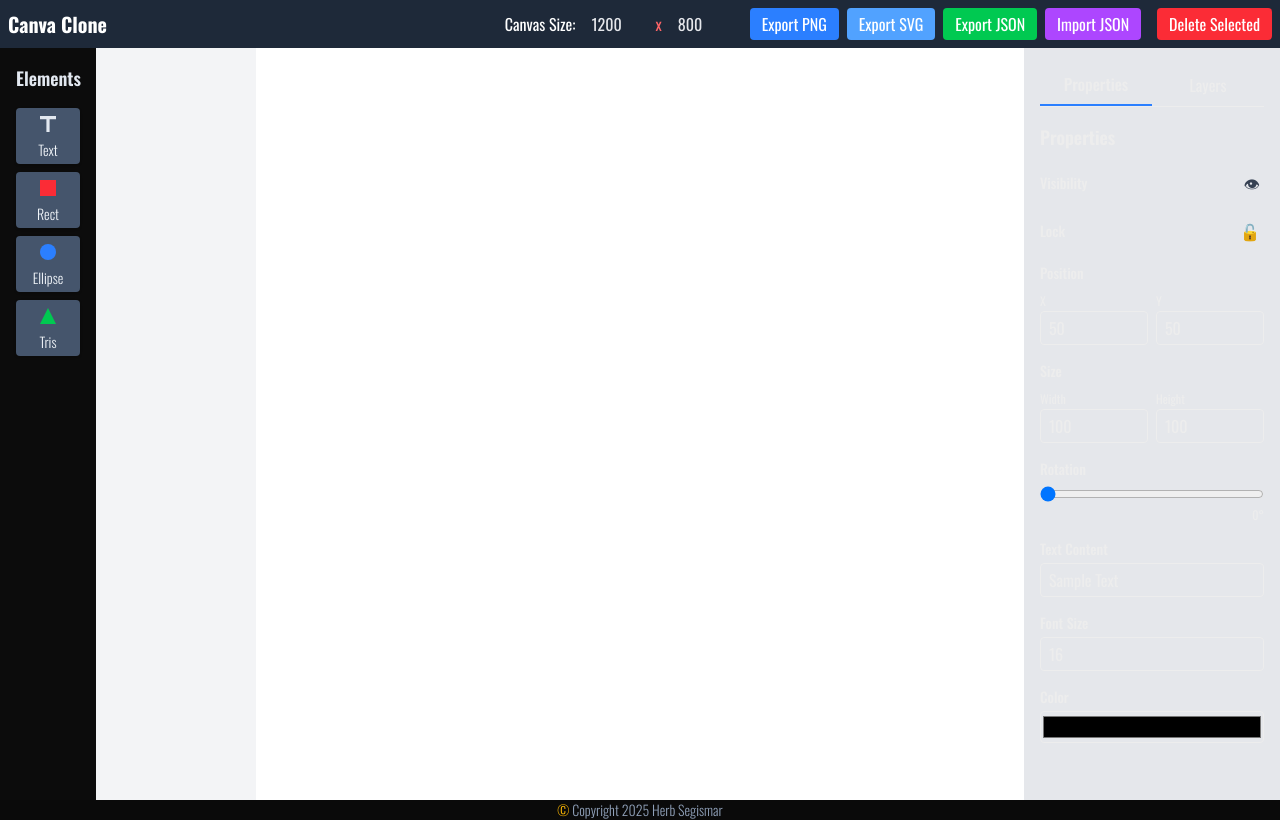
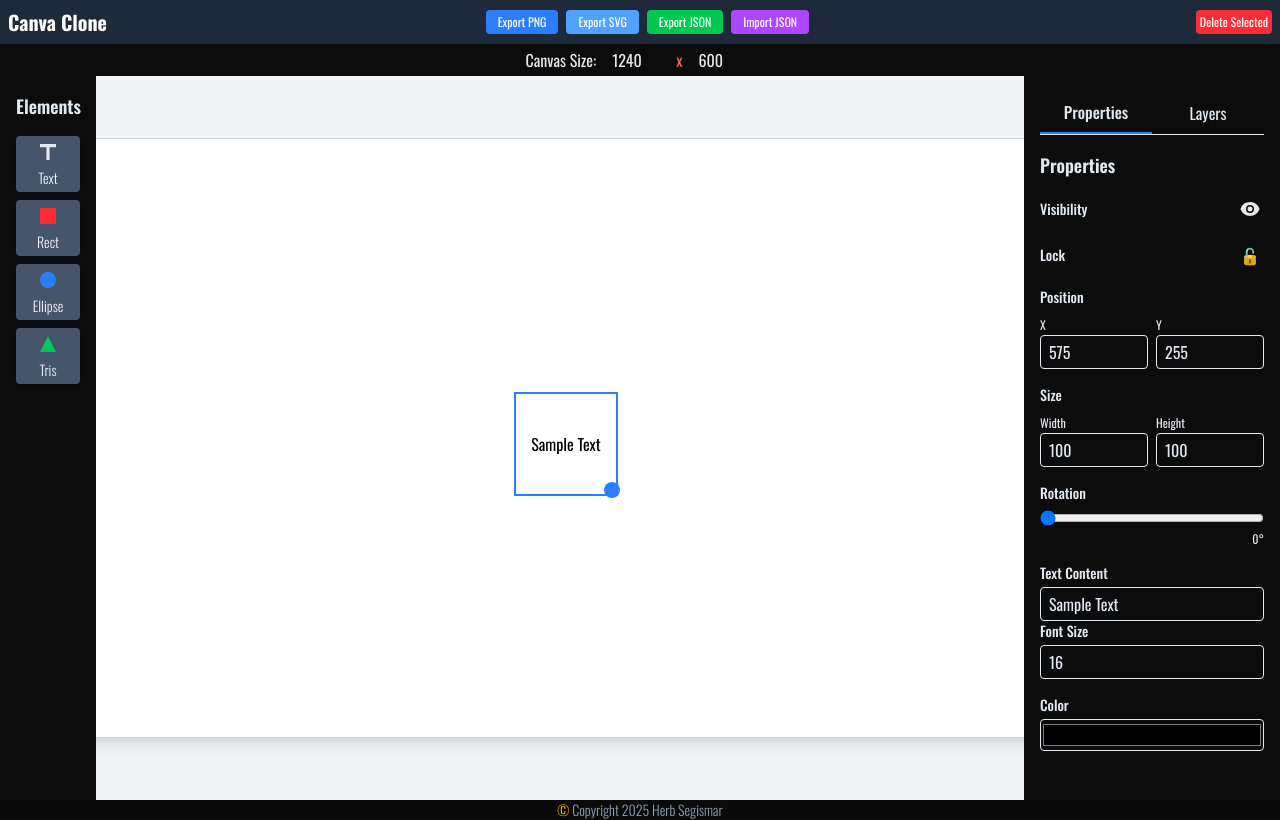
Before and after one commit to HerbertSegismar/canva-clone, a Next.js app: page / in a window 1280 px wide. Both pictures are taken after a click on the button "Text". Built offline with nearby package versions, Linux system fonts and the light colour scheme.

Commit message:
Canvas size

```diff
--- /dev/null
+++ b/app/Icons/EyeIcons.tsx
@@ -0,0 +1,41 @@
+import React from "react";
+
+export const Eye = () => {
+  return (
+    <div>
+      <svg
+        xmlns="http://www.w3.org/2000/svg"
+        viewBox="0 0 20 20"
+        fill="currentColor"
+        className="size-5"
+      >
+        <path d="M10 12.5a2.5 2.5 0 1 0 0-5 2.5 2.5 0 0 0 0 5Z" />
+        <path
+          fillRule="evenodd"
+          d="M.664 10.59a1.651 1.651 0 0 1 0-1.186A10.004 10.004 0 0 1 10 3c4.257 0 7.893 2.66 9.336 6.41.147.381.146.804 0 1.186A10.004 10.004 0 0 1 10 17c-4.257 0-7.893-2.66-9.336-6.41ZM14 10a4 4 0 1 1-8 0 4 4 0 0 1 8 0Z"
+          clipRule="evenodd"
+        />
+      </svg>
+    </div>
+  );
+};
+
+export const EyeSlash = () => {
+  return (
+    <div>
+      <svg
+        xmlns="http://www.w3.org/2000/svg"
+        viewBox="0 0 20 20"
+        fill="currentColor"
+        className="size-5"
+      >
+        <path
+          fillRule="evenodd"
+          d="M3.28 2.22a.75.75 0 0 0-1.06 1.06l14.5 14.5a.75.75 0 1 0 1.06-1.06l-1.745-1.745a10.029 10.029 0 0 0 3.3-4.38 1.651 1.651 0 0 0 0-1.185A10.004 10.004 0 0 0 9.999 3a9.956 9.956 0 0 0-4.744 1.194L3.28 2.22ZM7.752 6.69l1.092 1.092a2.5 2.5 0 0 1 3.374 3.373l1.091 1.092a4 4 0 0 0-5.557-5.557Z"
+          clipRule="evenodd"
+        />
+        <path d="m10.748 13.93 2.523 2.523a9.987 9.987 0 0 1-3.27.547c-4.258 0-7.894-2.66-9.337-6.41a1.651 1.651 0 0 1 0-1.186A10.007 10.007 0 0 1 2.839 6.02L6.07 9.252a4 4 0 0 0 4.678 4.678Z" />
+      </svg>
+    </div>
+  );
+};
--- a/app/components/CanvasArea.tsx
+++ b/app/components/CanvasArea.tsx
@@ -79,21 +79,6 @@ const CanvasArea = forwardRef<HTMLDivElement, CanvasAreaProps>(
 
     return (
       <div className="flex flex-col items-center p-4 bg-gray-100 rounded-lg">
-        <div className="mb-4 flex space-x-4">
-          <div className="flex items-center">
-            <div className="w-3 h-3 bg-green-500 rounded-full mr-2"></div>
-            <span className="text-sm">Visible</span>
-          </div>
-          <div className="flex items-center">
-            <div className="w-3 h-3 bg-blue-500 rounded-full mr-2"></div>
-            <span className="text-sm">Locked</span>
-          </div>
-          <div className="flex items-center">
-            <div className="w-3 h-3 bg-yellow-500 rounded-full mr-2"></div>
-            <span className="text-sm">Hidden</span>
-          </div>
-        </div>
-
         <div
           ref={ref}
           className="bg-white shadow-lg relative border border-gray-300"
--- a/app/components/CanvasElement.tsx
+++ b/app/components/CanvasElement.tsx
@@ -108,7 +108,7 @@ const CanvasElement: React.FC<CanvasElementProps> = ({
             style={{
               color: element.color,
               fontSize: `${element.fontSize}px`,
-              fontFamily: "Arial, sans-serif",
+              fontFamily: "Oswald, Arial, sans-serif",
             }}
           >
             {element.content}
--- a/app/components/PropertiesPanel.tsx
+++ b/app/components/PropertiesPanel.tsx
@@ -1,5 +1,6 @@
 import { CanvasElement, CanvasSize } from "@/app/types";
 import { useState } from "react";
+import { Eye, EyeSlash } from "../Icons/EyeIcons";
 
 interface PropertiesPanelProps {
   selectedElement:
@@ -118,7 +119,7 @@ const PropertiesPanel: React.FC<PropertiesPanelProps> = ({
   };
 
   return (
-    <div className="w-64 bg-gray-200 p-4 overflow-y-auto">
+    <div className="w-76 bg-black/95 p-4 overflow-y-auto text-slate-200">
       <div className="flex border-b mb-4">
         <button
           className={`flex-1 py-2 text-center ${
@@ -148,7 +149,7 @@ const PropertiesPanel: React.FC<PropertiesPanelProps> = ({
 
           {!selectedElement ? (
             <>
-              <p className="text-gray-500">
+              <p className="text-gray-200">
                 Select an element to edit its properties
               </p>
 
@@ -198,10 +199,14 @@ const PropertiesPanel: React.FC<PropertiesPanelProps> = ({
                 <span className="text-sm font-medium">Visibility</span>
                 <button
                   onClick={handleVisibilityChange}
-                  className="p-1 text-gray-700"
+                  className="p-1 text-gray-200"
                   title={selectedElement.visible ? "Hide" : "Show"}
                 >
-                  {selectedElement.visible ? "👁" : "👁‍🗨"}
+                  {selectedElement.visible ? (
+                    <Eye/>
+                  ) : (
+                    <EyeSlash/>
+                  )}
                 </button>
               </div>
 
@@ -297,7 +302,7 @@ const PropertiesPanel: React.FC<PropertiesPanelProps> = ({
               </div>
 
               {selectedElement.type === "text" && (
-                <>
+                <div>
                   <div>
                     <label className="block text-sm font-medium mb-1">
                       Text Content
@@ -323,7 +328,7 @@ const PropertiesPanel: React.FC<PropertiesPanelProps> = ({
                       disabled={selectedElement.locked}
                     />
                   </div>
-                </>
+                </div>
               )}
 
               <div>
@@ -349,10 +354,10 @@ const PropertiesPanel: React.FC<PropertiesPanelProps> = ({
               {elements.map((element, index) => (
                 <div
                   key={element.id}
-                  className={`p-2 rounded border flex items-center justify-between ${
+                  className={`p-2 rounded flex items-center justify-between ${
                     selectedElement?.id === element.id
-                      ? "bg-blue-100 border-blue-300"
-                      : "bg-white"
+                      ? "bg-slate-700 border-blue-300"
+                      : "bg-slate-900"
                   }`}
                 >
                   <div className="flex items-center">
@@ -360,9 +365,7 @@ const PropertiesPanel: React.FC<PropertiesPanelProps> = ({
                       className="w-4 h-4 rounded-sm mr-2"
                       style={{ backgroundColor: element.color || "#000000" }}
                     ></div>
-                    <span className="text-sm truncate">
-                      {element.type} {element.id}
-                    </span>
+                    <span className="text-sm truncate">{element.type}</span>
                   </div>
                   <div className="flex space-x-1">
                     <button
@@ -383,14 +386,14 @@ const PropertiesPanel: React.FC<PropertiesPanelProps> = ({
                     </button>
                     <button
                       onClick={() => toggleVisibility(element.id)}
-                      className="text-gray-500 hover:text-gray-700"
+                      className="text-gray-200 hover:text-gray-400"
                       title={element.visible ? "Hide" : "Show"}
                     >
-                      {element.visible ? "👁" : "👁‍🗨"}
+                      {element.visible ? <Eye/> : <EyeSlash/>}
                     </button>
                     <button
                       onClick={() => toggleLock(element.id)}
-                      className="text-gray-500 hover:text-gray-700"
+                      className="text-gray-200 hover:text-gray-400"
                       title={element.locked ? "Unlock" : "Lock"}
                     >
                       {element.locked ? "🔒" : "🔓"}
--- a/app/components/Toolbar.tsx
+++ b/app/components/Toolbar.tsx
@@ -26,13 +26,37 @@ const Toolbar: React.FC<ToolbarProps> = ({
 
   const [isExporting, setIsExporting] = useState(false);
   const handleWidthChange = (e: React.ChangeEvent<HTMLInputElement>) => {
-    const width = parseInt(e.target.value) || 100;
+    const inputValue = e.target.value;
+
+    // Allow only numeric input (and empty string)
+    if (!/^\d*$/.test(inputValue)) return;
+
+    // Remove leading zeros when a non-zero digit is entered
+    const processedValue = inputValue.replace(/^0+(\d)/, "$1");
+
+    // Update state with numeric value (use 0 for empty input)
+    const width = processedValue === "" ? 0 : parseInt(processedValue, 10);
     setCanvasSize((prev) => ({ ...prev, width }));
+
+    // Optional: Update input field value to remove leading zeros
+    e.target.value = processedValue;
   };
 
   const handleHeightChange = (e: React.ChangeEvent<HTMLInputElement>) => {
-    const height = parseInt(e.target.value) || 100;
+    const inputValue = e.target.value;
+
+    // Allow only numeric input (and empty string)
+    if (!/^\d*$/.test(inputValue)) return;
+
+    // Remove leading zeros when a non-zero digit is entered
+    const processedValue = inputValue.replace(/^0+(\d)/, "$1");
+
+    // Update state with numeric value (use 0 for empty input)
+    const height = processedValue === "" ? 0 : parseInt(processedValue, 10);
     setCanvasSize((prev) => ({ ...prev, height }));
+
+    // Optional: Update input field value to remove leading zeros
+    e.target.value = processedValue;
   };
 
   const exportAsImage = useCallback(async () => {
@@ -173,28 +197,11 @@ ${svgElements}
   );
 
   return (
-    <div className="bg-gray-800 text-white p-2 flex justify-between items-center">
-      <div className="text-xl font-bold">Canva Clone</div>
+    <div className="flex flex-col justify-center">
+      <div className="bg-gray-800 text-white p-2 flex justify-between items-center">
+        <div className="text-sm md:text-xl font-bold">Canva Clone</div>
 
-      <div className="flex items-center space-x-4">
-        <div className="flex items-center space-x-2">
-          <span>Canvas Size:</span>
-          <input
-            type="number"
-            value={canvasSize.width}
-            onChange={handleWidthChange}
-            className="w-16 px-2 py-1 text-gray-200 rounded"
-          />
-          <span className="text-red-400">x</span>
-          <input
-            type="number"
-            value={canvasSize.height}
-            onChange={handleHeightChange}
-            className="w-16 px-2 py-1 text-gray-200 rounded"
-          />
-        </div>
-
-        <div className="flex items-center space-x-2">
+        <div className="flex items-center space-x-2 text-xs">
           <button
             onClick={exportAsImage}
             className="bg-blue-500 hover:bg-blue-600 px-3 py-1 rounded"
@@ -234,11 +241,29 @@ ${svgElements}
         {selectedElement !== null && (
           <button
             onClick={() => deleteElement(selectedElement)}
-            className="bg-red-500 hover:bg-red-600 px-3 py-1 rounded"
+            className="bg-red-500 hover:bg-red-600 p-1 rounded text-xs ml-2"
           >
             Delete Selected
           </button>
         )}
+      </div>
+      <div className="flex justify-center">
+        <div className="flex items-center justify-center text-gray-200 space-x-2 bg-black/95 px-2 w-screen">
+          <span>Canvas Size:</span>
+          <input
+            type="number"
+            value={canvasSize.width}
+            onChange={handleWidthChange}
+            className="w-16 px-2 py-1 rounded"
+          />
+          <span className="text-red-400">x</span>
+          <input
+            type="number"
+            value={canvasSize.height}
+            onChange={handleHeightChange}
+            className="w-16 px-2 py-1 rounded"
+          />
+        </div>
       </div>
     </div>
   );
--- a/app/globals.css
+++ b/app/globals.css
@@ -24,6 +24,7 @@ body {
   background: var(--background);
   color: var(--foreground);
   font-family: Oswald, Arial, Helvetica, sans-serif;
+  overflow-x: hidden;
 }
 
 * {
@@ -51,18 +52,18 @@ body {
 
 /* Custom scrollbar for panels */
 ::-webkit-scrollbar {
-  width: 5px;
+  width: 2px;
 }
 
 ::-webkit-scrollbar-track {
-  background: #ee9c9cff;
+  background: #1b1414ff;
 }
 
 ::-webkit-scrollbar-thumb {
-  background: #b2f5b2ff;
-  border-radius: 5px;
+  background: #465146ff;
+  border-radius: 2px;
 }
 
 ::-webkit-scrollbar-thumb:hover {
-  background: #8683e8ff;
+  background: #514c6fff;
 }
--- a/app/page.tsx
+++ b/app/page.tsx
@@ -12,7 +12,7 @@ export default function Home() {
   const [canvasElements, setCanvasElements] = useState<CanvasElement[]>([]);
   const [selectedElement, setSelectedElement] = useState<number | null>(null);
   const [canvasSize, setCanvasSize] = useState<CanvasSize>({
-    width: 1200,
+    width: 1000,
     height: 800,
   });
 
@@ -31,6 +31,11 @@ export default function Home() {
           width: Math.min(800, window.innerWidth - 40),
           height: Math.min(500, window.innerHeight - 200),
         });
+      } else {
+        setCanvasSize({
+          width: Math.max(800, window.innerWidth - 40),
+          height: Math.max(500, window.innerHeight - 200),
+        });
       }
     };
 
@@ -47,8 +52,8 @@ export default function Home() {
       const newElement: CanvasElement = {
         id: Date.now(),
         type: elementType,
-        x: 50,
-        y: 50,
+        x: canvasSize.width / 2 - 45,
+        y: canvasSize.height / 2 - 45,
         width: isMobile ? 80 : 100,
         height: isMobile ? 80 : 100,
         rotation: 0,
@@ -64,8 +69,6 @@ export default function Home() {
       };
       setCanvasElements((prev) => [...prev, newElement]);
       setSelectedElement(newElement.id);
-
-
     },
     [canvasElements.length, colors, isMobile]
   );
@@ -88,7 +91,7 @@ export default function Home() {
     canvasElements.find((el) => el.id === selectedElement) || null;
 
   return (
-    <div className="h-screen flex flex-col bg-gray-100 overflow-hidden">
+    <div className="min-h-screen flex flex-col bg-gray-100">
       <Head>
         <title>Canva Clone</title>
         <meta
@@ -111,7 +114,7 @@ export default function Home() {
 
       <div className="flex flex-1 flex-col md:flex-row overflow-hidden relative">
         {/* Desktop Elements Panel */}
-        <div className="hidden md:flex md:w-48 lg:w-64">
+        <div className="hidden md:flex w-24">
           <ElementsPanel addElement={addElement} isMobile={isMobile} />
         </div>
 
--- a/app/types/index.ts
+++ b/app/types/index.ts
@@ -24,6 +24,6 @@ export type ElementType = "text" | "rectangle" | "circle" | "triangle";
 
 export interface DesignData {
   elements: CanvasElement[];
-  canvasSize: CanvasSize;
+  canvasSize: CanvasSize | null;
   exportDate: string;
 }
--- a/package.json
+++ b/package.json
@@ -9,6 +9,8 @@
     "lint": "eslint"
   },
   "dependencies": {
+    "@fortawesome/fontawesome-svg-core": "^7.0.0",
+    "@fortawesome/react-fontawesome": "^3.0.0",
     "@heroicons/react": "^2.2.0",
     "file-saver": "^2.0.5",
     "heroicons": "^2.2.0",
```
Also changed, not shown: app/Icons/Icons.tsx (line endings or trailing spaces), 1 other file (tests, documents, lock files or other folders).
